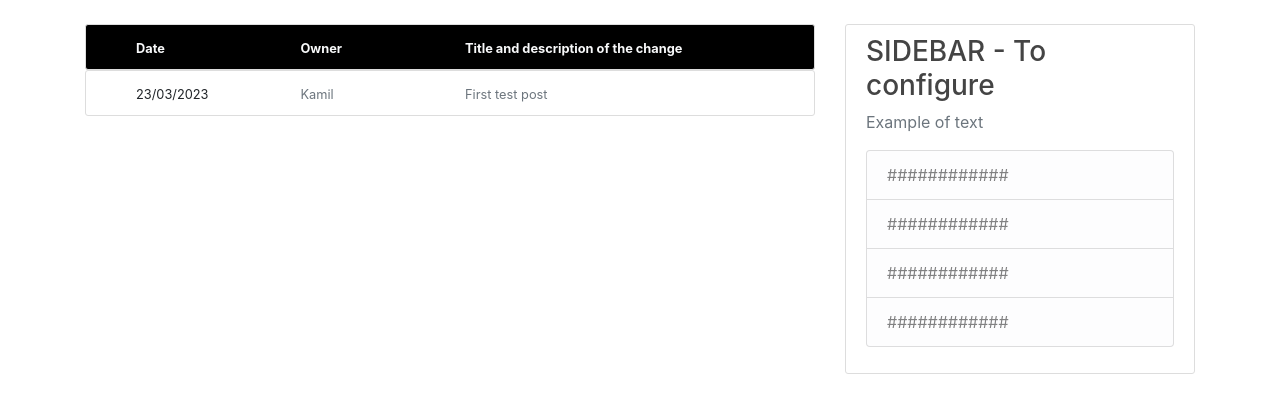
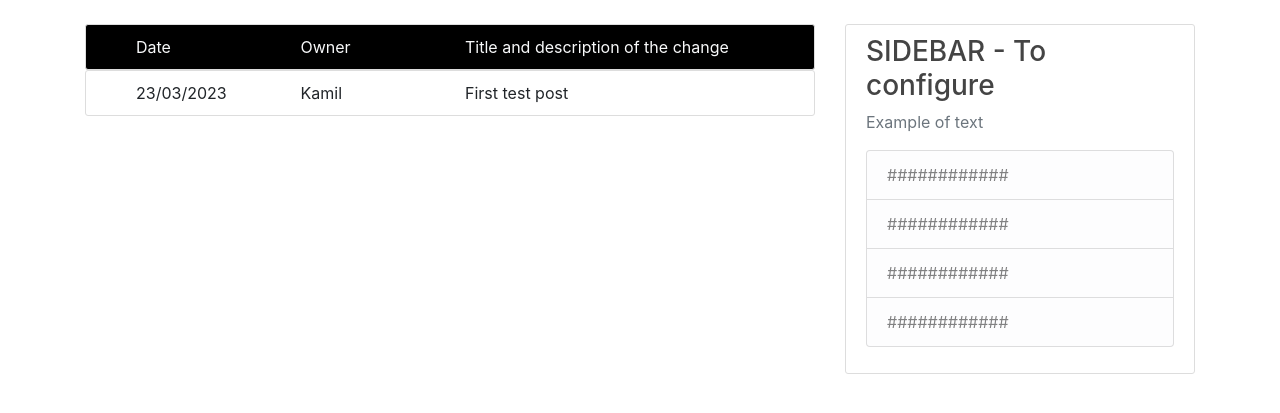
Before and after one commit to awstabaka/change-management-app, a Flask app: page / in a window 1280 px wide. Shown: the part 56-469 px from the top of the page. Run offline with Flask 2, Linux system fonts and the light colour scheme; some libraries are stand-ins or nearby versions.

Commit message:
Font size change on home page

```diff
--- a/templates/home.html
+++ b/templates/home.html
@@ -6,14 +6,14 @@
     <div class="row mx-0">
       <div class="col-3">
         <div>
-          <small class="font-weight-bold text-light">Date</small>
+          <normal class="text-light">Date</normal>
         </div>
       </div>
       <div class="col-3">
-          <small class="font-weight-bold text-light">Owner</small>
+          <normal class="text-light">Owner</normal>
       </div>
       <div class="col-6">
-          <small class="font-weight-bold text-light">Title and description of the change</small>
+          <normal class="text-light">Title and description of the change</normal>
       </div>
     </div>
   </div>
@@ -23,14 +23,18 @@
     <div class="row mx-0">
       <div class="col-3">
         <div class="media-body">
-          <small class="font-weight-normal">{{ post.date_posted }}</small>
+          {{ post.date_posted }}
         </div>
       </div>
       <div class="col-3">
-          <small class="text-muted">{{ post.author }}</small>
+        <div class="media-body">
+          {{ post.author }}
+        </div>
       </div>
       <div class="col-6">
-          <small class="text-muted">{{ post.title }}</small>
+        <div class="media-body">
+          {{ post.title }}
+        </div>
       </div>
     </div>
   </div>
```
